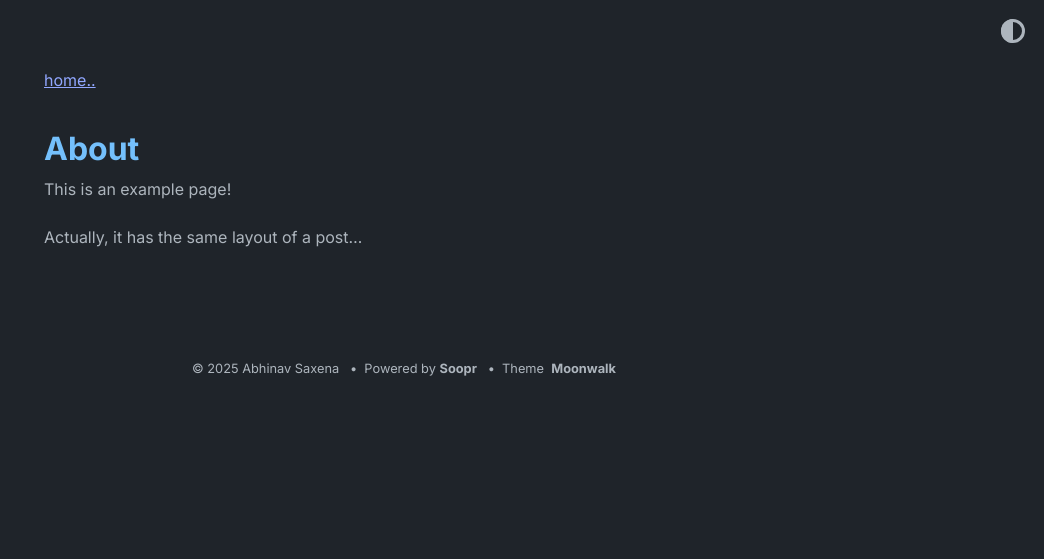
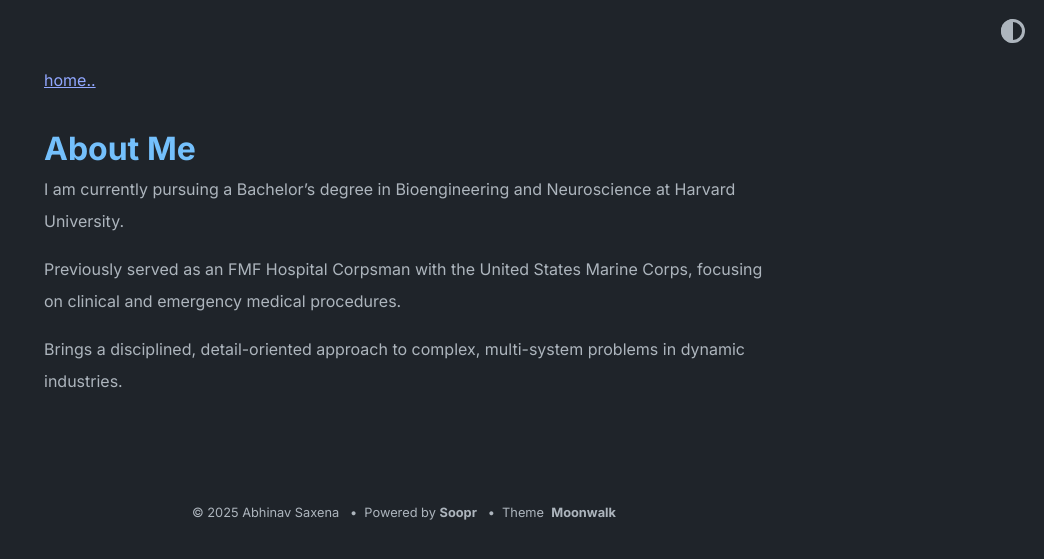
Before and after one commit to whoffmanHC/whoffmanHC.github.io, a Jekyll site: the page built from about.md, in a window 1280 px wide. Shown: the top 559 px of the page, without its empty margins (236-1280 px from the left). Built offline with Jekyll 4.4.1, drawn with Linux system fonts in a browser that asks for light colours.

Commit message:
Update about.md

```diff
--- a/about.md
+++ b/about.md
@@ -1,8 +1,10 @@
 ---
 layout: post
-title: About
+title: About Me
 ---
 
-This is an example page!
+I am currently pursuing a Bachelor's degree in Bioengineering and Neuroscience at Harvard University.
 
-Actually, it has the same layout of a post...
+Previously served as an FMF Hospital Corpsman with the United States Marine Corps, focusing on clinical and emergency medical procedures.
+
+Brings a disciplined, detail-oriented approach to complex, multi-system problems in dynamic industries.
```
